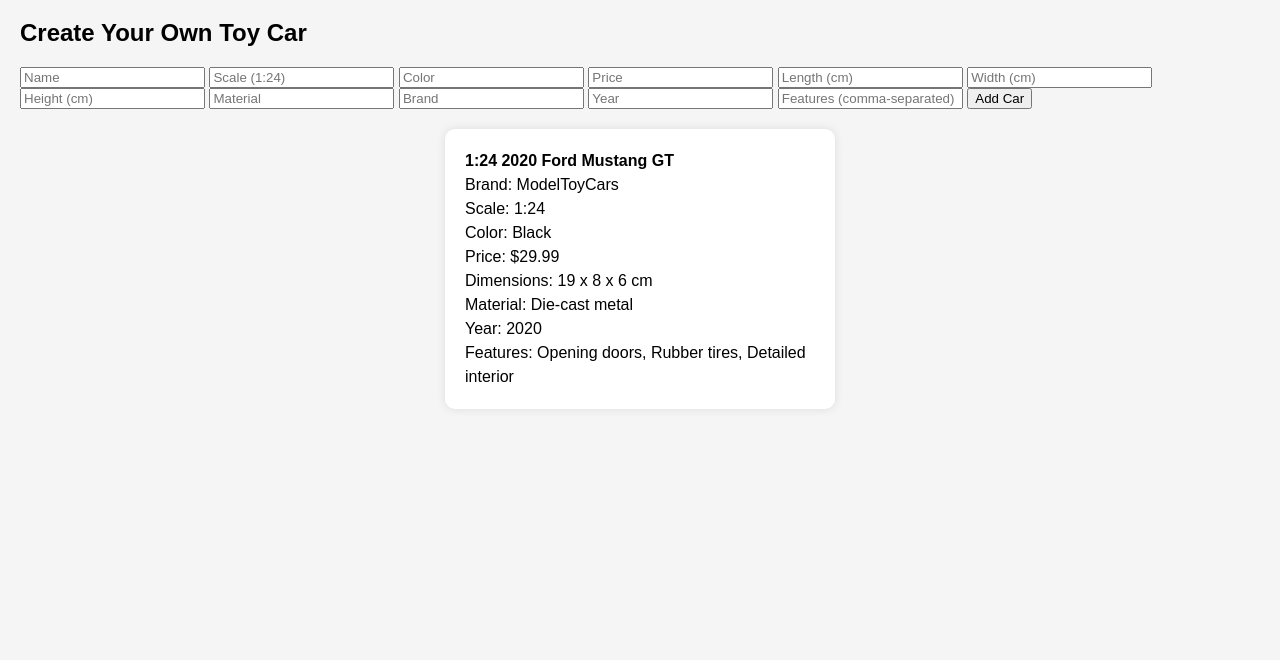
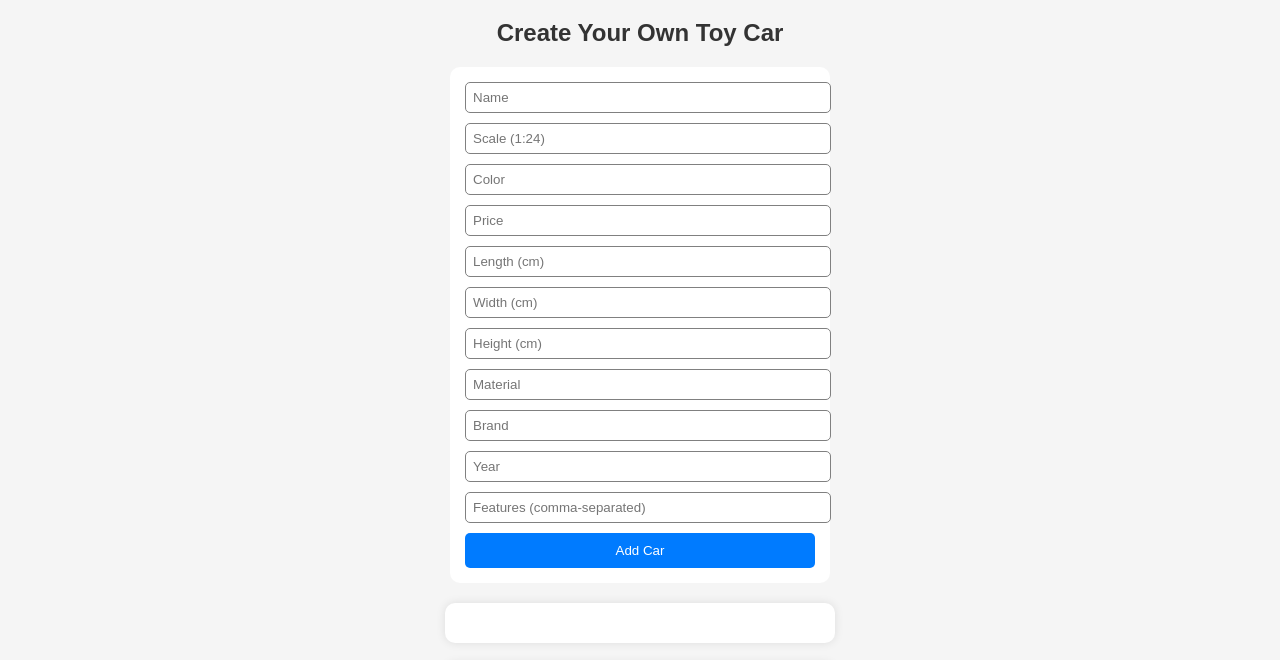
Before and after one commit to Khoo-shi/lab3_js, a plain HTML site: page index.html in a window 1280 px wide. Shown: the part 81-741 px from the top of the page. Drawn offline with Linux system fonts and the light colour scheme.

Commit message:
Added styling for form inputs

```diff
--- a/style.css
+++ b/style.css
@@ -6,13 +6,13 @@ body {
     padding: 20px;
 }
 
-h1 {
+h1,h2 {
     text-align: center;
     color: #333;
 }
 
 /*  display box */
-#car-container {
+#car-container, #car-list {
     width: 350px;
     margin: 20px auto;
     padding: 20px;
@@ -22,3 +22,28 @@ h1 {
     font-size: 16px;
     line-height: 1.5;
 }
+
+form {
+    width: 350px;
+    margin: 10px auto;
+    background: #fff;
+    padding: 15px;
+    border-radius: 10px;
+}
+
+input {
+    width: 100%;
+    padding: 7px;
+    margin-bottom: 10px;
+    border-radius: 5px;
+    border: 1px solid gray;
+}
+
+button {
+    width: 100%;
+    padding: 10px;
+    background: #007bff;
+    border: none;
+    color: white;
+    border-radius: 5px;
+}
```
